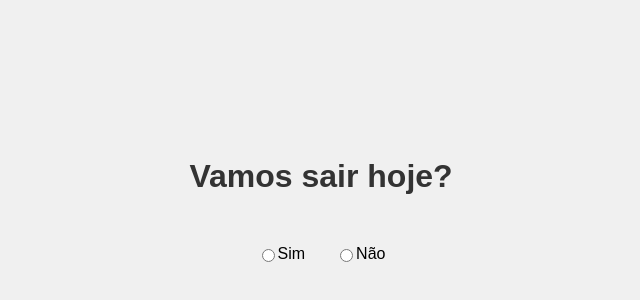
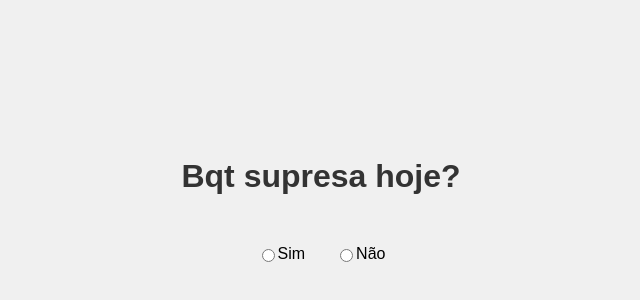
Before and after one commit to felipekvt/Abreisso, a plain HTML site: page index.html in a window 1280 px wide. Shown: the part 200-500 px from the top of the page, without its empty margins (319-959 px from the left). Drawn offline with Linux system fonts and the light colour scheme.

Commit message:
Update index.html

```diff
--- a/index.html
+++ b/index.html
@@ -45,7 +45,7 @@
     </style>
 </head>
 <body>
-    <h1>Vamos sair hoje?</h1>
+    <h1>Bqt supresa hoje?</h1>
 
     <div class="input-container">
         <label>
```
